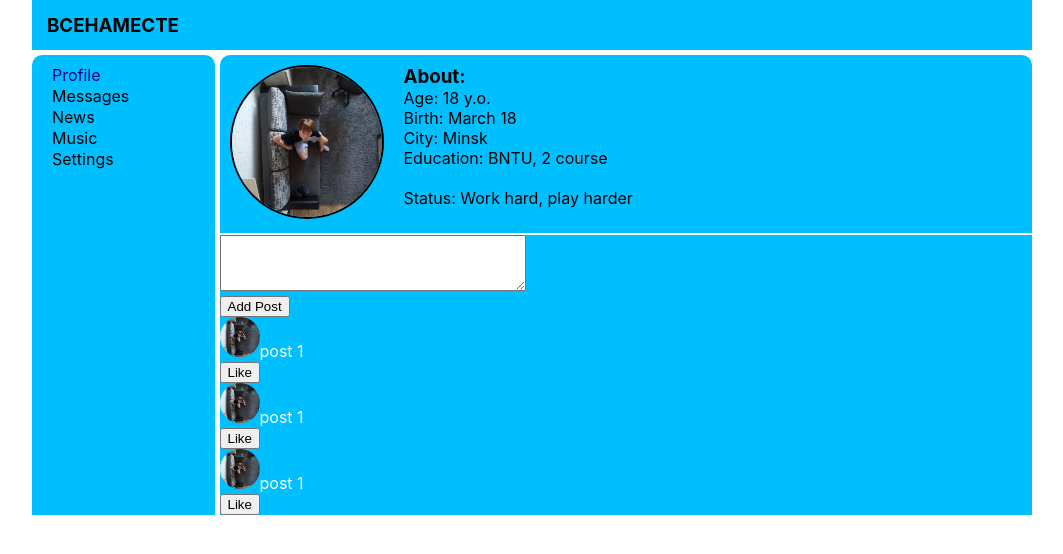
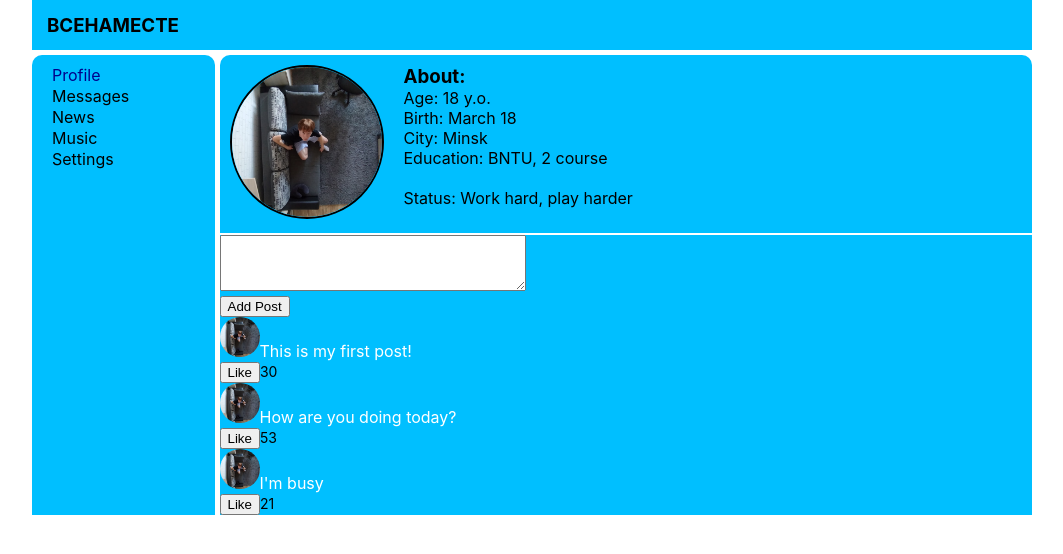
Before and after one commit to antonsadovskiy/samurai-way-main, a React (Create React App) app: page / in a window 1280 px wide. Shown: the top 554 px of the page, without its empty margins (108-1171 px from the left). Built offline with nearby package versions, Linux system fonts and the light colour scheme.

Commit message:
created type of post component & added props

```diff
--- a/src/components/Profile/MyPosts/Post/Post.tsx
+++ b/src/components/Profile/MyPosts/Post/Post.tsx
@@ -1,17 +1,22 @@
-import React from 'react';
+import React, {FC} from 'react';
 import set from "./Post.module.css";
 import avatar from "../../../../asssets/images/ava.jpg"
 
+type PostPropsType = {
+    message: string,
+    likes: number,
+}
 
-const Post = () => {
+const Post: FC<PostPropsType> = (props) => {
     return (
         <div className={set.item}>
             <img src={avatar} alt="avatar"/>
             <span>
-                post 1
+                {props.message}
             </span>
-            <div>
+            <div className={set.likesContainer}>
                 <button>Like</button>
+                <span>{props.likes}</span>
             </div>
         </div>
     );
```
